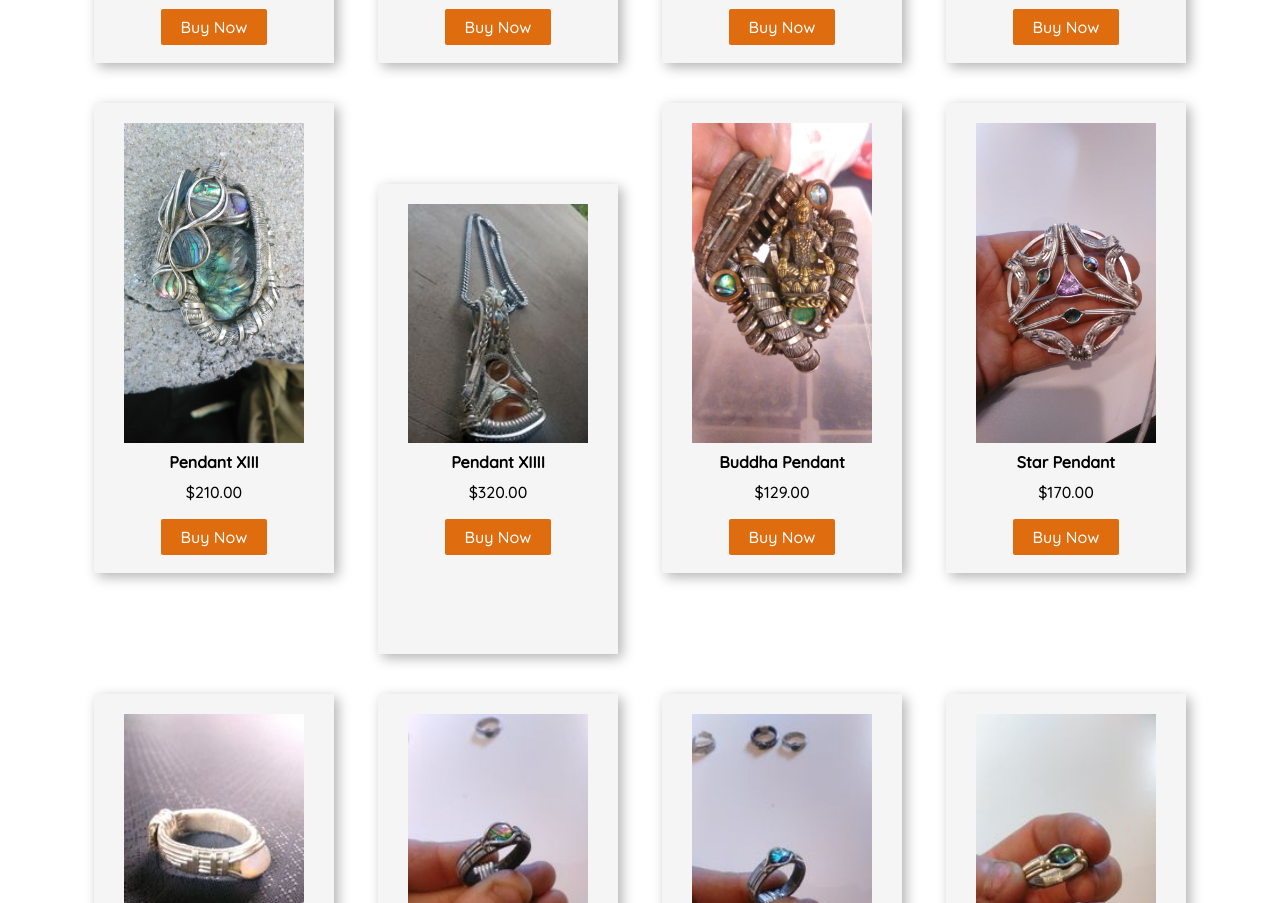
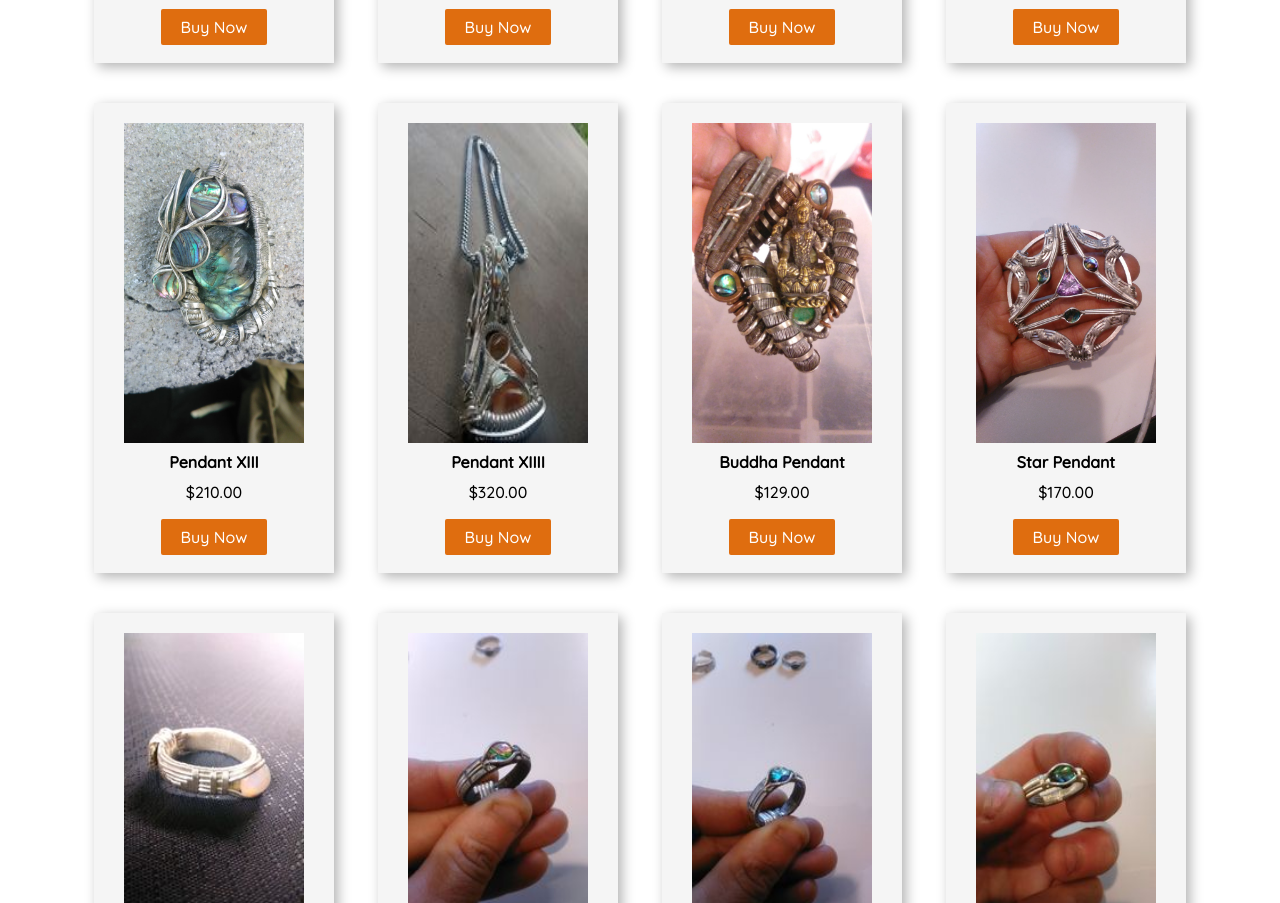
Before and after one commit to RichardHorvatich/QuinnHallJewelry, a plain HTML site: page index.html in a window 1280 px wide. Shown: the part 2639-3542 px from the top of the page. Drawn offline with nearby package versions, Linux system fonts and the light colour scheme.

Commit message:
Add files via upload

```diff
--- a/index.html
+++ b/index.html
@@ -142,7 +142,7 @@
                 <a href="https://buy.stripe.com/00gdTq1Du7AIgogbJ2">Buy Now</a>
             </div>
             <div class="project">
-                <img src="assets\pend14.jpg" width="180">
+                <img src="assets\pend14.jpg" width="180" height="340">
                 <p class="item-name">Pendant XIIII</p>
                 <p class="price">$320.00</p>
                 <a href="https://buy.stripe.com/6oEdTqfukbQY7RK8wR">Buy Now</a>
```
